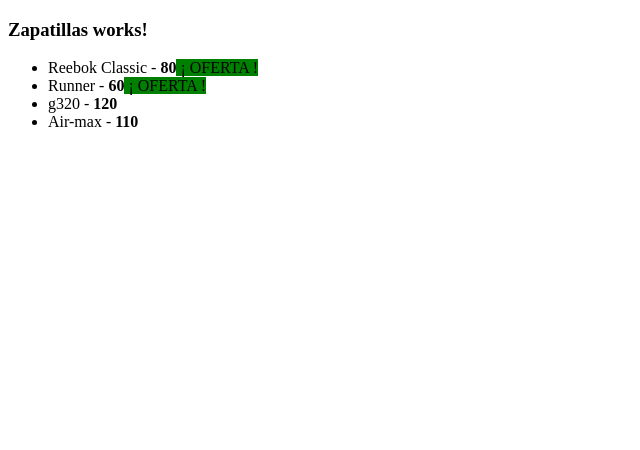
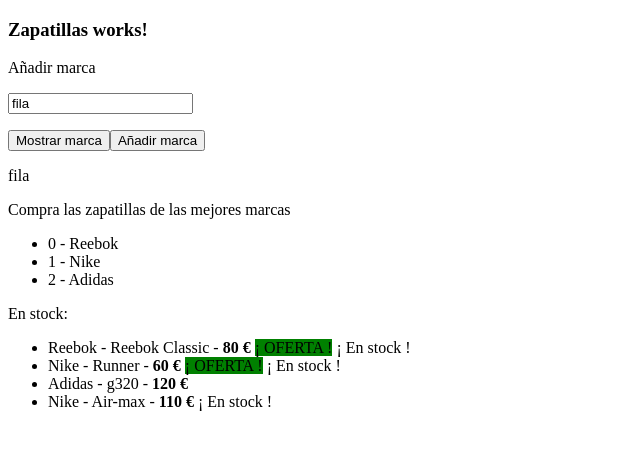
Before and after one commit to MCampos23/Angular, an Angular app: page / in a window 1280 px wide. Shown: the top 450 px of the page, without its empty margins (0-640 px from the left). Built offline with nearby package versions, Linux system fonts and the light colour scheme.

Commit message:
Two ways data binding

```diff
--- a/src/app/app.module.ts
+++ b/src/app/app.module.ts
@@ -1,5 +1,6 @@
 import { NgModule } from '@angular/core';
 import { BrowserModule } from '@angular/platform-browser';
+import { FormsModule } from '@angular/forms';
 
 import { AppRoutingModule } from './app-routing.module';
 import { AppComponent } from './app.component';
@@ -20,7 +21,8 @@
   ],
   imports: [
     BrowserModule,
-    AppRoutingModule
+    AppRoutingModule,
+    FormsModule
   ],
   providers: [],
   bootstrap: [AppComponent]
--- a/src/app/models/zapatilla.ts
+++ b/src/app/models/zapatilla.ts
@@ -13,7 +13,7 @@
     //     this.stock
     // }
     constructor(
-    public nombre: string,
+    public modelo: string,
     public marca: string,
     public color: string,
     public precio: number,
--- a/src/app/zapatillas/zapatillas.component.html
+++ b/src/app/zapatillas/zapatillas.component.html
@@ -1,7 +1,21 @@
 <h3>Zapatillas works!</h3>
+<p>Añadir marca</p>
+<p><input type="text" [(ngModel)]="mi_marca"></p>
+<button (click)="getMarca()">Mostrar marca</button>
+<button (click)="addMarca()">Añadir marca</button>
+<p>{{mi_marca}}</p>
+
+<p>Compra las zapatillas de las mejores marcas</p>
 <ul>
-    <li *ngFor="let deportiva of zapatillas">{{deportiva.nombre}} - <strong>{{deportiva.precio}}</strong>
+    <li *ngFor="let marca of marcas; let indice = index">{{indice}} - {{marca}}</li>
+</ul>
+<p>En stock:</p>
+<ul>
+    <li *ngFor="let deportiva of zapatillas">{{ deportiva.marca}} - {{deportiva.modelo}} - <strong>{{deportiva.precio}} € </strong>
     <span *ngIf="deportiva.precio <= 80"
-    [style.background]="!deportiva.stock ? 'red' : 'green'"> ¡ OFERTA !</span></li>
+    [style.background]="!deportiva.stock ? 'red' : 'green'"> ¡ OFERTA !</span>
+    <span *ngIf="deportiva.stock"> ¡ En stock !</span>
+
+</li>
 
 </ul>
--- a/src/app/zapatillas/zapatillas.component.ts
+++ b/src/app/zapatillas/zapatillas.component.ts
@@ -7,8 +7,13 @@
   styleUrls: ['./zapatillas.component.scss']
 })
 export class ZapatillasComponent implements OnInit {
-  public zapatillas: Array<Zapatilla>
+  public zapatillas: Array<Zapatilla>;
+  public mi_marca: string;
+  public marcas: string[]
+
   constructor() {
+    this.marcas = new Array
+    this.mi_marca = "fila"
     this.zapatillas = [
       new Zapatilla('Reebok Classic', 'Reebok', 'Blanco', 80, true),
       new Zapatilla('Runner', 'Nike', 'Negro', 60, true),
@@ -20,6 +25,23 @@
 
   ngOnInit(): void {
     console.log(this.zapatillas)
+    this.getMarcas()
   }
 
+  getMarcas(){
+    this.zapatillas.forEach((zapatilla, index)=> {
+      if(this.marcas.indexOf(zapatilla.marca) < 0) this.marcas.push(zapatilla.marca)
+      console.log(index)
+    })
+    console.log(this.marcas)
+  }
+
+  getMarca(){
+    alert(this.mi_marca)
+  }
+  addMarca(){
+    this.marcas.push(this.mi_marca)
+  }
+
+
 }
```
